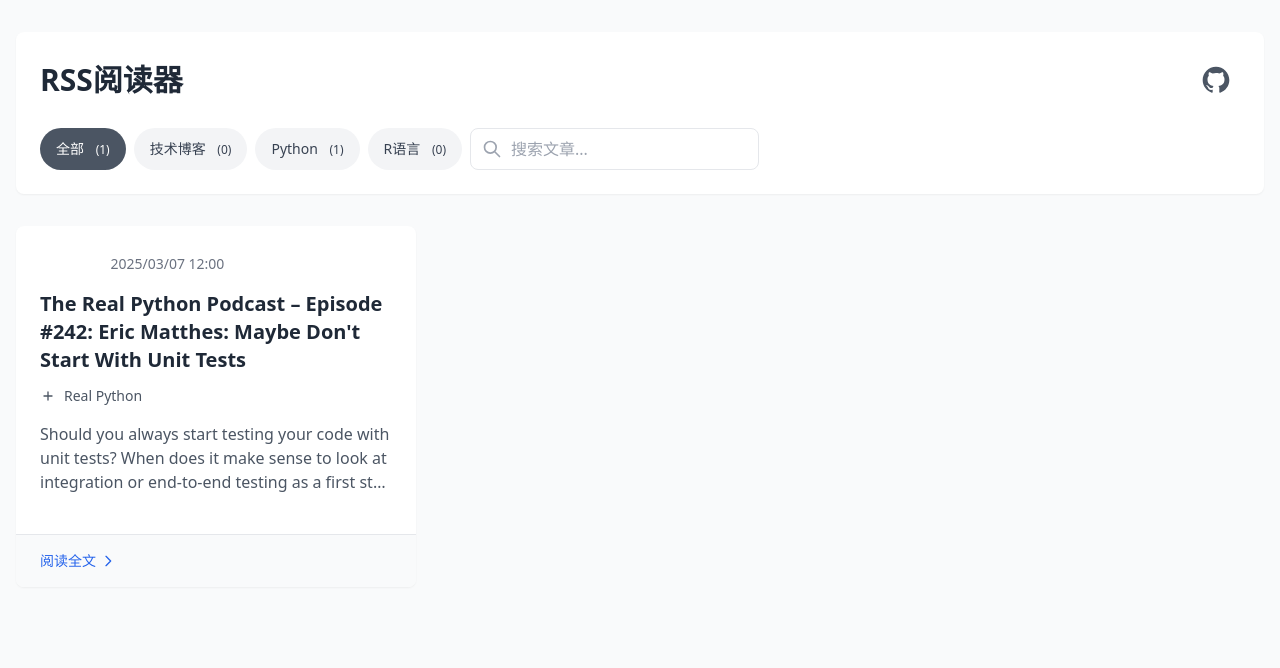
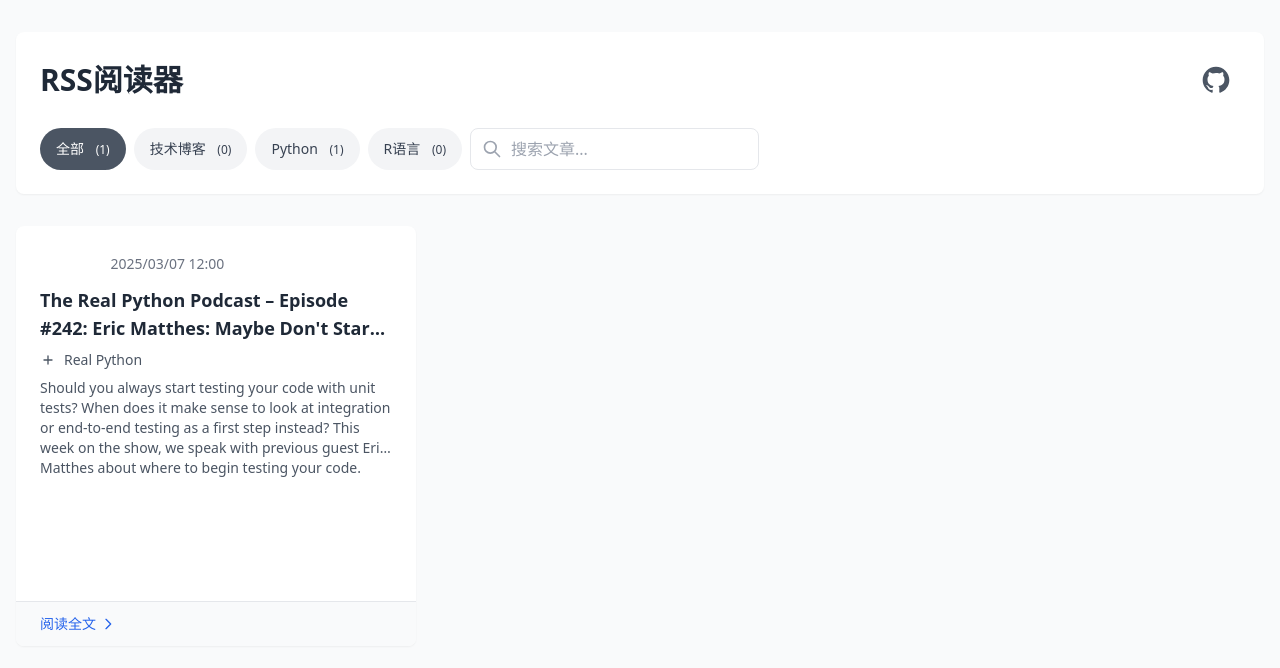
Before and after one commit to shalom-lab/rss-reader, a Vue app: page / in a window 1280 px wide. Shown: the top 668 px of the page. Built offline with nearby package versions, Linux system fonts and the light colour scheme.

Commit message:
Update ArticleList.vue

```diff
--- a/src/components/ArticleList.vue
+++ b/src/components/ArticleList.vue
@@ -79,12 +79,12 @@
         <article
           v-for="article in filteredArticles"
           :key="article.id"
-          class="bg-white rounded-lg shadow-sm hover:shadow-md transition-shadow duration-300 overflow-hidden group flex flex-col"
+          class="bg-white rounded-lg shadow-sm hover:shadow-md transition-shadow duration-300 overflow-hidden group flex flex-col h-[420px]"
         >
           <!-- 文章主体内容 -->
-          <div class="p-6 flex-1 flex flex-col">
+          <div class="p-6 flex-1 flex flex-col min-h-0">
             <!-- 分类和日期 -->
-            <div class="flex items-center gap-2 text-sm text-gray-500 mb-3">
+            <div class="flex items-center gap-2 text-sm text-gray-500 mb-2">
               <span
                 :class="[
                   'px-2 py-1 rounded text-white',
@@ -97,14 +97,14 @@
             </div>
 
             <!-- 标题 -->
-            <h2 class="text-xl font-semibold mb-3 group-hover:text-blue-600 transition-colors">
+            <h2 class="text-lg font-semibold mb-2 line-clamp-2 group-hover:text-blue-600 transition-colors">
               <a :href="article.link" target="_blank" class="hover:text-blue-700">
                 {{ article.title }}
               </a>
             </h2>
 
             <!-- 来源 -->
-            <div class="text-gray-600 text-sm mb-4 flex items-center gap-2">
+            <div class="text-gray-600 text-sm mb-2 flex items-center gap-2">
               <svg xmlns="http://www.w3.org/2000/svg" class="h-4 w-4" fill="none" viewBox="0 0 24 24" stroke="currentColor">
                 <path stroke-linecap="round" stroke-linejoin="round" stroke-width="2" d="M12 6v6m0 0v6m0-6h6m-6 0H6" />
               </svg>
@@ -112,13 +112,13 @@
             </div>
 
             <!-- 描述 -->
-            <p class="text-gray-600 line-clamp-3 mb-4 flex-1">
+            <p class="text-gray-600 text-sm line-clamp-4 overflow-hidden flex-1">
               {{ article.description }}
             </p>
           </div>
 
           <!-- 阅读全文按钮 -->
-          <div class="px-6 py-4 bg-gray-50 border-t mt-auto">
+          <div class="px-6 py-3 bg-gray-50 border-t">
             <a
               :href="article.link"
               target="_blank"
```
